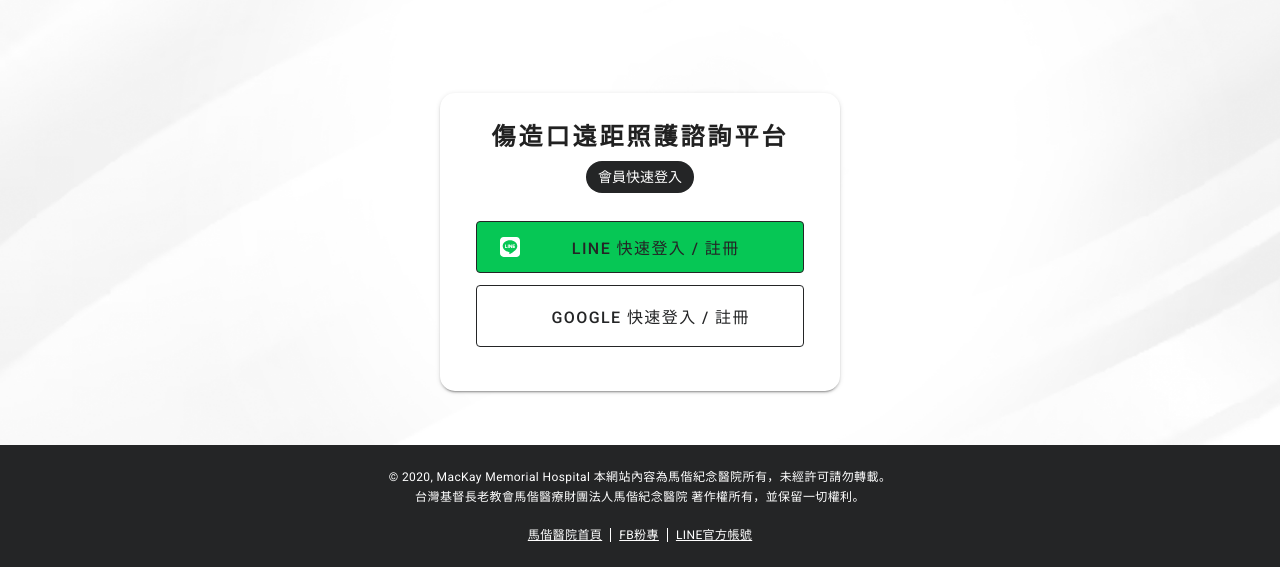
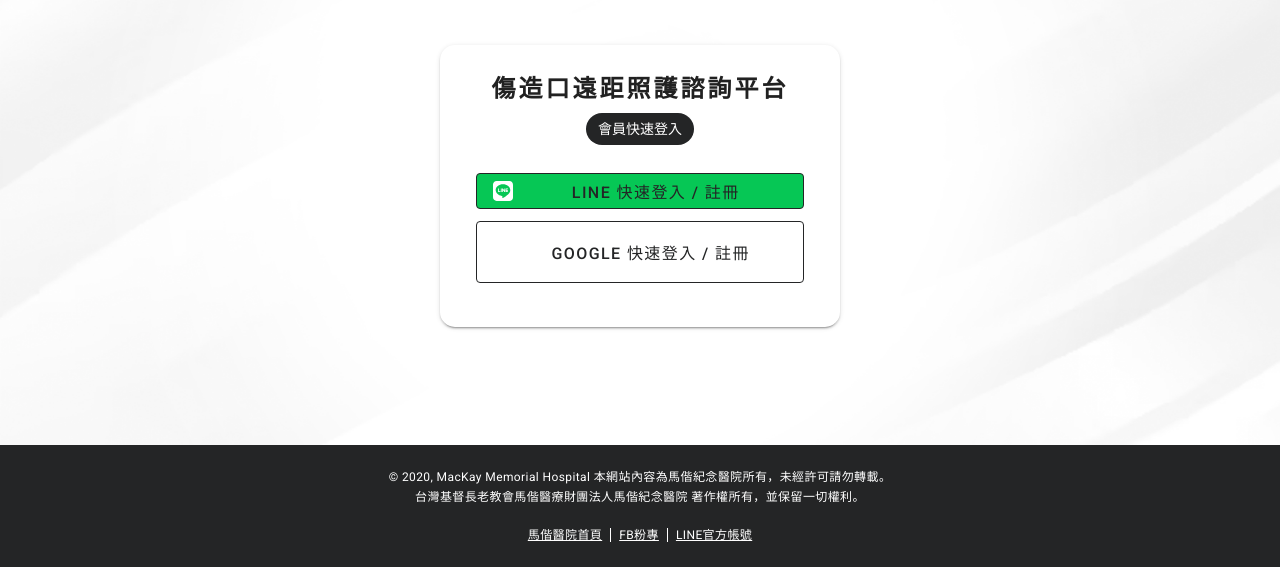
Before and after one commit to tony751015/python-teach, a Vue app in the folder mackay/frontend/wound-chat/: page /woundLogin in a window 1280 px wide. Shown: the part 233-800 px from the top of the page. Built offline with nearby package versions, Linux system fonts and the light colour scheme.

Commit message:
login fix

```diff
--- a/mackay/frontend/wound-chat/src/views/WoundLogin.vue
+++ b/mackay/frontend/wound-chat/src/views/WoundLogin.vue
@@ -1,7 +1,7 @@
 <template>
   <v-app>
     <v-container class="fill-height">
-      <v-row justify="center" align="center" style="max-width: 400px;">
+      <v-row justify="center" align="center" class="main-container" style="max-width: 400px;">
         <!-- 左側圖片方框 -->
         <!-- <v-col cols="12" md="4" class="v-col colLeft">
           <v-card class="image-box">
@@ -49,7 +49,6 @@
                   color="v-dark"
                   class="mb-3 justify-space-between align-center fastLogin lineFast white--text"
                   block
-                  x-large
                   outlined
                   elevation="0"
                   href="https://access.line.me/oauth2/v2.1/authorize?response_type=code&client_id=2006462026&redirect_uri=http://127.0.0.1:3000/WoundChat&scope=openid%20profile&nonce=helloWorld&state=mackay&prompt=consent&ui_locales=zh-TW">
@@ -125,10 +124,14 @@
   background-image: url(../assets/loginBG.png);
   background-repeat: no-repeat;
   background-size: cover;
+  background-position: center;
 }
 .fill-height {
   min-height: 100vh;
   justify-content: center;
+}
+.main-container {
+  transform: translate3d(0, -7vh, 0);
 }
 .image-box {
   background-color: #f5f5f5;
@@ -154,6 +157,7 @@
 }
 .v-btn.fastLogin {
   font-size: 1rem;
+  height: 62px;
 }
 .v-col{
   padding: unset;
```
Also changed, not shown: 1 other file (tests, documents, lock files or other folders).
